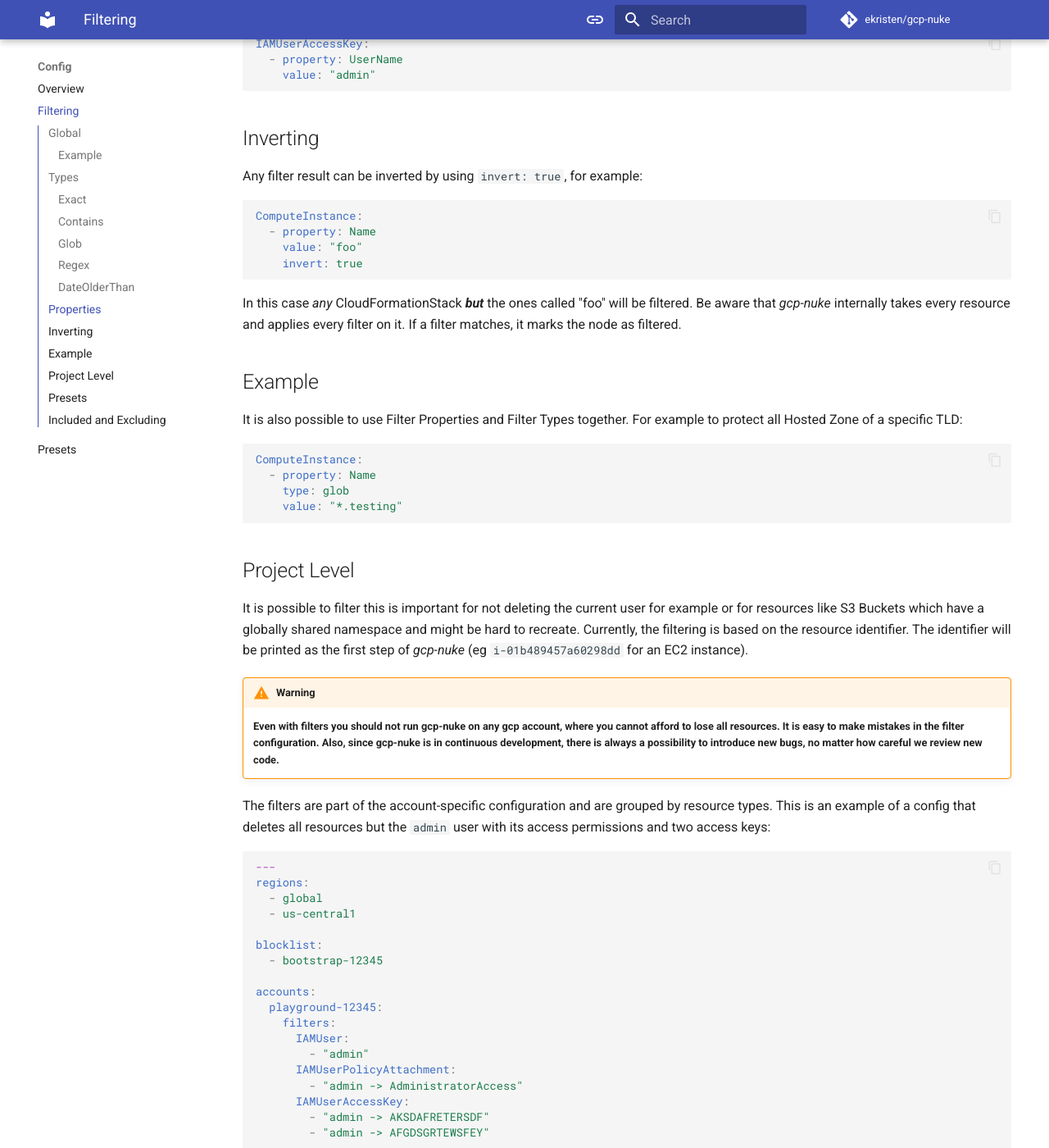
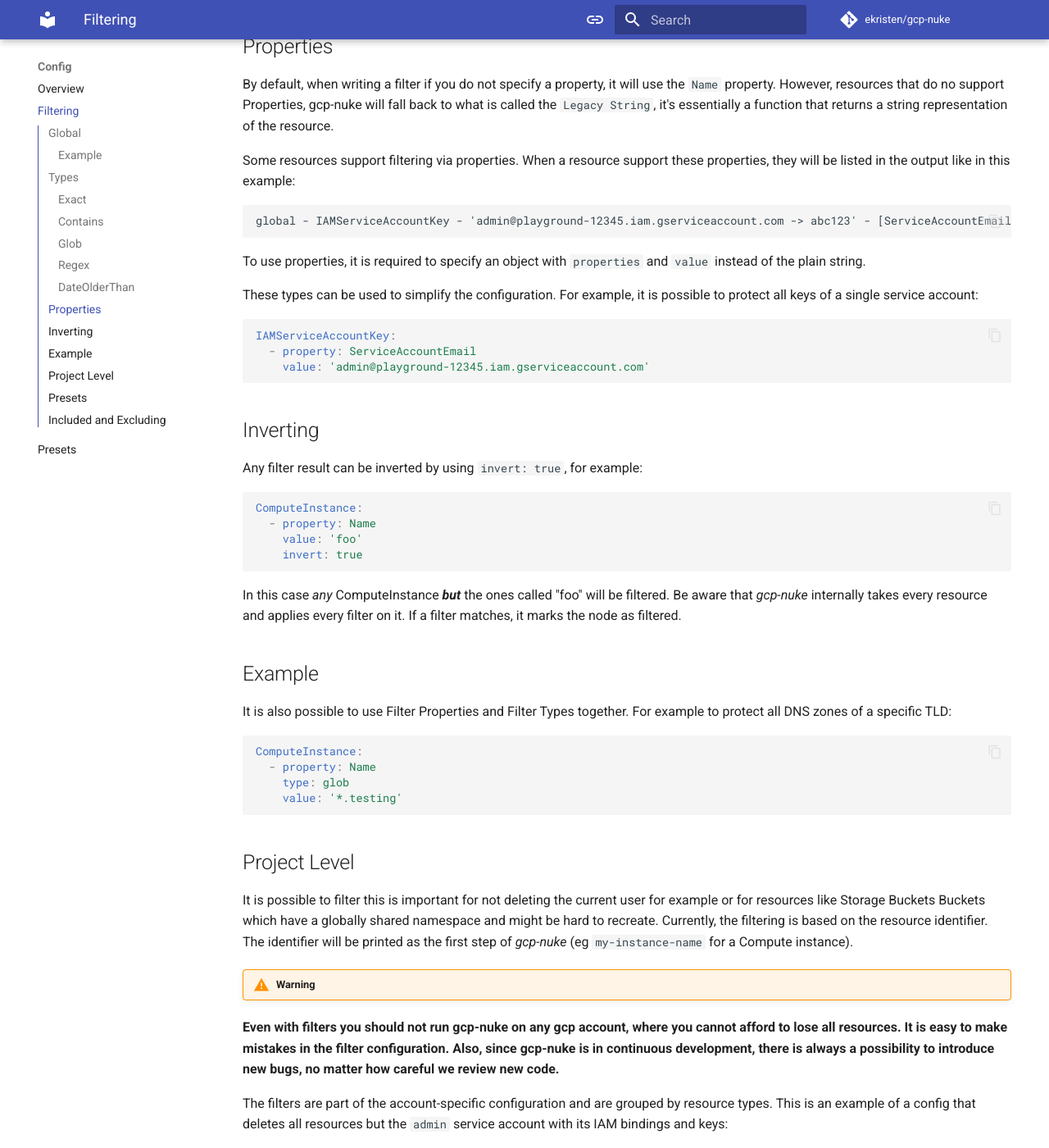
Before and after one commit to ekristen/gcp-nuke, an MkDocs documentation site: the page built from docs/config-filtering.md, in a window 1280 px wide and 1400 px high, scrolled down 3562 px. Shown: the whole window at 82% size. Built offline with MkDocs 1.6.1 and Material for MkDocs 9.7.7, drawn with Linux system fonts in a browser that asks for light colours; comment, search, counter and statistics services are not loaded; some of the changed text lies outside the part shown.

Commit message:
fix: update documentation

````diff
--- a/docs/config-filtering.md
+++ b/docs/config-filtering.md
@@ -1,7 +1,7 @@
 !!! warning
-    Filtering is a powerful tool, but it is also a double-edged sword. It is easy to make mistakes in the filter
-    configuration. Also, since gcp-nuke is in continuous development, there is always a possibility to introduce new
-    bugs, no matter how careful we review new code.
+Filtering is a powerful tool, but it is also a double-edged sword. It is easy to make mistakes in the filter
+configuration. Also, since gcp-nuke is in continuous development, there is always a possibility to introduce new
+bugs, no matter how careful we review new code.
 
 # Filtering
 
@@ -9,8 +9,8 @@ Filtering is used to exclude or include resources from being deleted. This is im
 include but limited to removing the user that runs the tool.
 
 !!! note
-    Filters are `OR'd` together. This means that if a resource matches any filter, it will be excluded from deletion.
-    Currently, there is no way to do `AND'ing` of filters.
+Filters are `OR'd` together. This means that if a resource matches any filter, it will be excluded from deletion.
+Currently, there is no way to do `AND'ing` of filters.
 
 ## Global
 
@@ -29,24 +29,24 @@ a specific instance by its `id`. When the `ComputeInstance` resource is processe
 ```yaml
 __global__:
   - property: label:gcp-nuke
-    value: "ignore"
+    value: 'ignore'
 
 ComputeInstance:
-  - "test-instance-01b489457a60298dd"
+  - 'test-instance-01b489457a60298dd'
 ```
 
 This will ultimately render as the following filters for the `ComputeInstance` resource:
 
 ```yaml
 ComputeInstance:
-  - "test-instance-01b489457a60298dd"
+  - 'test-instance-01b489457a60298dd'
   - property: label:gcp-nuke
-    value: "ignore"
+    value: 'ignore'
 ```
 
 ## Types
 
-The following are comparisons  that you can use to filter resources. These are used in the configuration file.
+The following are comparisons that you can use to filter resources. These are used in the configuration file.
 
 - `exact`
 - `contains`
@@ -57,13 +57,14 @@ The following are comparisons  that you can use to filter resources. These are u
 To use a non-default comparison type, it is required to specify an object with `type` and `value` instead of the
 plain string.
 
-These types can be used to simplify the configuration. For example, it is possible to protect all access keys of a
-single user by using `glob`:
+These types can be used to simplify the configuration. For example, it is possible to protect all keys of a
+service account by using `glob`:
 
 ```yaml
 IAMServiceAccountKey:
-- type: glob
-  value: "admin -> *"
+  - property: ServiceAccountEmail
+    type: glob
+    value: 'admin@*'
 ```
 
 ### Exact
@@ -74,9 +75,9 @@ Exact is just that, an exact match to a resource. The following examples are ide
 
 ```yaml
 IAMRole:
-- custom-role
-- type: exact
-  value: custom-role
+  - custom-role
+  - type: exact
+    value: custom-role
 ```
 
 ### Contains
@@ -89,16 +90,34 @@ IAMRole:
     value: Nuke
 ```
 
+Protect secrets containing "prod" in their name:
+
+```yaml
+SecretManagerSecret:
+  - property: Name
+    type: contains
+    value: 'prod'
+```
+
 ### Glob
 
-The identifier must match against the given [glob pattern](https://en.wikipedia.org/wiki/Glob_(programming)). This means the string might contain
+The identifier must match against the given [glob pattern](<https://en.wikipedia.org/wiki/Glob_(programming)>). This means the string might contain
 wildcards like `*` and `?`. Note that globbing is designed for file paths, so the wildcards do not match the directory
 separator (`/`). Details about the glob pattern can be found in the [library documentation](https://godoc.org/github.com/mb0/glob)
 
 ```yaml
-IAMUser:
+IAMServiceAccount:
   - type: glob
-    value: "gcp-nuke*"
+    value: 'gcp-nuke*'
+```
+
+Protect KMS keys with a specific prefix:
+
+```yaml
+KMSKey:
+  - property: Name
+    type: glob
+    value: 'prod-*'
 ```
 
 ### Regex
@@ -107,9 +126,9 @@ The identifier must match against the given regular expression. Details about th
 in the [library documentation](https://golang.org/pkg/regexp/syntax/).
 
 ```yaml
-IAMUser:
+IAMServiceAccount:
   - type: regex
-    value: "gcp-nuke.*"
+    value: 'gcp-nuke.*'
 ```
 
 ### DateOlderThan
@@ -131,7 +150,7 @@ The value from the property is parsed as a timestamp and the following are the s
 - `2006-01-02T15:04:05.999999999Z07:00`
 - `2006-01-02T15:04:05Z07:00`
 
-In the follow example we are filtering EC2 Images that have a `CreationDate` older than 1 hour.
+In the following example we are filtering Compute Disks that have a `CreationDate` older than 1 hour.
 
 ```yaml
 ComputeDisk:
@@ -150,18 +169,18 @@ Some resources support filtering via properties. When a resource support these p
 the output like in this example:
 
 ```log
-global - IAMUserPolicyAttachment - 'admin -> AdministratorAccess' - [RoleName: "admin", PolicyArn: "arn:gcp:iam::gcp:policy/AdministratorAccess", PolicyName: "AdministratorAccess"] - would remove
+global - IAMServiceAccountKey - 'admin@playground-12345.iam.gserviceaccount.com -> abc123' - [ServiceAccountEmail: "admin@playground-12345.iam.gserviceaccount.com", ID: "abc123"] - would remove
 ```
 
 To use properties, it is required to specify an object with `properties` and `value` instead of the plain string.
 
-These types can be used to simplify the configuration. For example, it is possible to protect all access keys
-of a single user:
+These types can be used to simplify the configuration. For example, it is possible to protect all keys
+of a single service account:
 
 ```yaml
-IAMUserAccessKey:
-  - property: UserName
-    value: "admin"
+IAMServiceAccountKey:
+  - property: ServiceAccountEmail
+    value: 'admin@playground-12345.iam.gserviceaccount.com'
 ```
 
 ## Inverting
@@ -171,64 +190,64 @@ Any filter result can be inverted by using `invert: true`, for example:
 ```yaml
 ComputeInstance:
   - property: Name
-    value: "foo"
+    value: 'foo'
     invert: true
 ```
 
-In this case *any* CloudFormationStack ***but*** the ones called "foo" will be filtered. Be aware that *gcp-nuke*
+In this case _any_ ComputeInstance **_but_** the ones called "foo" will be filtered. Be aware that _gcp-nuke_
 internally takes every resource and applies every filter on it. If a filter matches, it marks the node as filtered.
 
 ## Example
 
-It is also possible to use Filter Properties and Filter Types together. For example to protect all Hosted Zone of a
+It is also possible to use Filter Properties and Filter Types together. For example to protect all DNS zones of a
 specific TLD:
 
 ```yaml
 ComputeInstance:
   - property: Name
     type: glob
-    value: "*.testing"
+    value: '*.testing'
 ```
 
 ## Project Level
 
-It is possible to filter this is important for not deleting the current user for example or for resources like S3
+It is possible to filter this is important for not deleting the current user for example or for resources like Storage Buckets
 Buckets which have a globally shared namespace and might be hard to recreate. Currently, the filtering is based on
-the resource identifier. The identifier will be printed as the first step of *gcp-nuke* (eg `i-01b489457a60298dd`
-for an EC2 instance).
+the resource identifier. The identifier will be printed as the first step of _gcp-nuke_ (eg `my-instance-name`
+for a Compute instance).
 
 !!! warning
-    **Even with filters you should not run gcp-nuke on any gcp account, where you cannot afford to lose all resources.
-    It is easy to make mistakes in the filter configuration. Also, since gcp-nuke is in continuous development, there is
-    always a possibility to introduce new bugs, no matter how careful we review new code.**
+**Even with filters you should not run gcp-nuke on any gcp account, where you cannot afford to lose all resources.
+It is easy to make mistakes in the filter configuration. Also, since gcp-nuke is in continuous development, there is
+always a possibility to introduce new bugs, no matter how careful we review new code.**
 
 The filters are part of the account-specific configuration and are grouped by resource types. This is an example of a
-config that deletes all resources but the `admin` user with its access permissions and two access keys:
+config that deletes all resources but the `admin` service account with its IAM bindings and keys:
 
 ```yaml
 ---
 regions:
   - global
-  - us-central1
+  - us-east1
 
 blocklist:
-  - bootstrap-12345
+  - production-12345
 
 accounts:
   playground-12345:
     filters:
-      IAMUser:
-        - "admin"
-      IAMUserPolicyAttachment:
-        - "admin -> AdministratorAccess"
-      IAMUserAccessKey:
-        - "admin -> AKSDAFRETERSDF"
-        - "admin -> AFGDSGRTEWSFEY"
+      IAMServiceAccount:
+        - 'admin@playground-12345.iam.gserviceaccount.com'
+      IAMPolicyBinding:
+        - property: Member
+          value: 'serviceAccount:admin@playground-12345.iam.gserviceaccount.com'
+      IAMServiceAccountKey:
+        - property: ServiceAccountEmail
+          value: 'admin@playground-12345.iam.gserviceaccount.com'
 ```
 
 Any resource whose resource identifier exactly matches any of the filters in the list will be skipped. These will
-be marked as "filtered by config" on the *gcp-nuke* run.
-
+be marked as "filtered by config" on the _gcp-nuke_ run.
 
 ## Presets
 
@@ -236,14 +255,14 @@ It might be the case that some filters are the same across multiple accounts.
 This especially could happen, if provisioning tools like Terraform are used or
 if IAM resources follow the same pattern.
 
-For this case *gcp-nuke* supports presets of filters, that can applied on
+For this case _gcp-nuke_ supports presets of filters, that can applied on
 multiple accounts. A configuration could look like this:
 
 ```yaml
 ---
 regions:
   - global
-  - us-central1
+  - us-east1
 
 account-blocklist:
   - bootstrap-12345
@@ -280,7 +297,7 @@ presets:
 
 ## Included and Excluding
 
-*gcp-nuke* deletes a lot of resources and there might be added more at any release. Eventually, every resource should
+_gcp-nuke_ deletes a lot of resources and there might be added more at any release. Eventually, every resource should
 get deleted. You might want to restrict which resources to delete. There are multiple ways to configure this.
 
 One way are filters, which already got mentioned. This requires to know the identifier of each resource. It is also
@@ -290,7 +307,7 @@ It is also possible to configure the resource types in the config file like in t
 
 ```yaml
 regions:
-  - us-central1
+  - us-east1
 
 blocklist:
   - playground-12345
@@ -309,7 +326,7 @@ accounts:
 
 ```yaml
 regions:
-  - us-central1
+  - us-east1
 
 blocklist:
   - production-12345
@@ -318,7 +335,7 @@ resource-types:
   # Specifying this in the configuration will ensure that these resources
   # will be specifically excluded from gcp-nuke during it's run.
   excludes:
-  - IAMRole
+    - IAMRole
 
 accounts:
   playground-12345: {}
````
Also changed, not shown: other parts of docs/config-filtering.md (+7 -9 lines), README.md (+61 -27 lines), docs/config-presets.md (+12 -12 lines), docs/installation.md (+3 -3 lines), docs/quick-start.md (+13 -1 lines).
